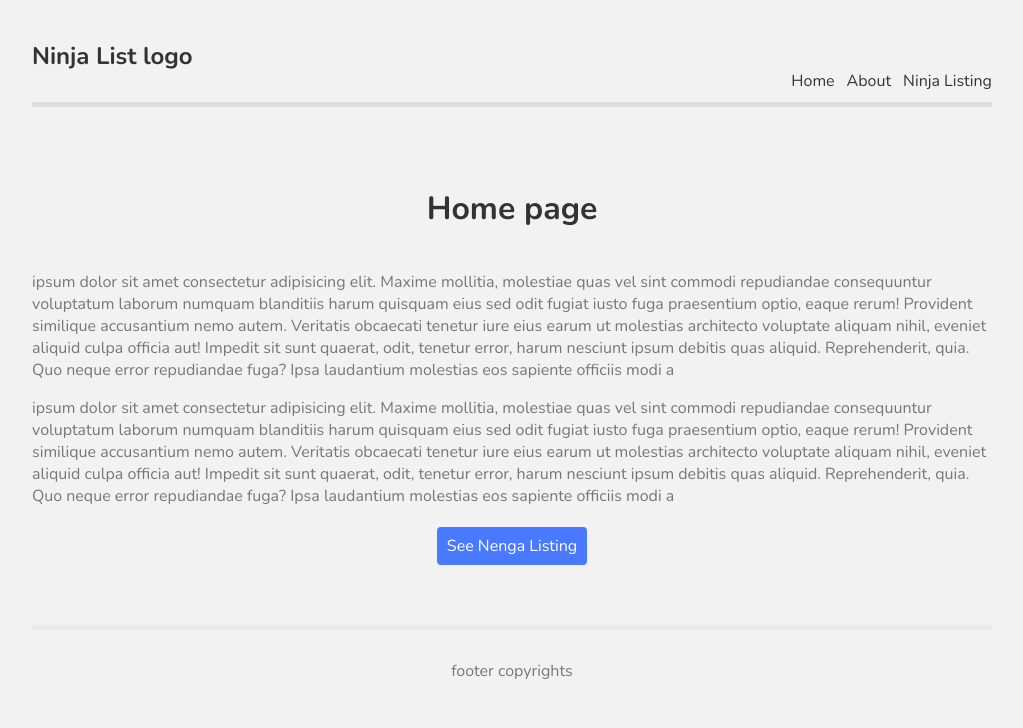
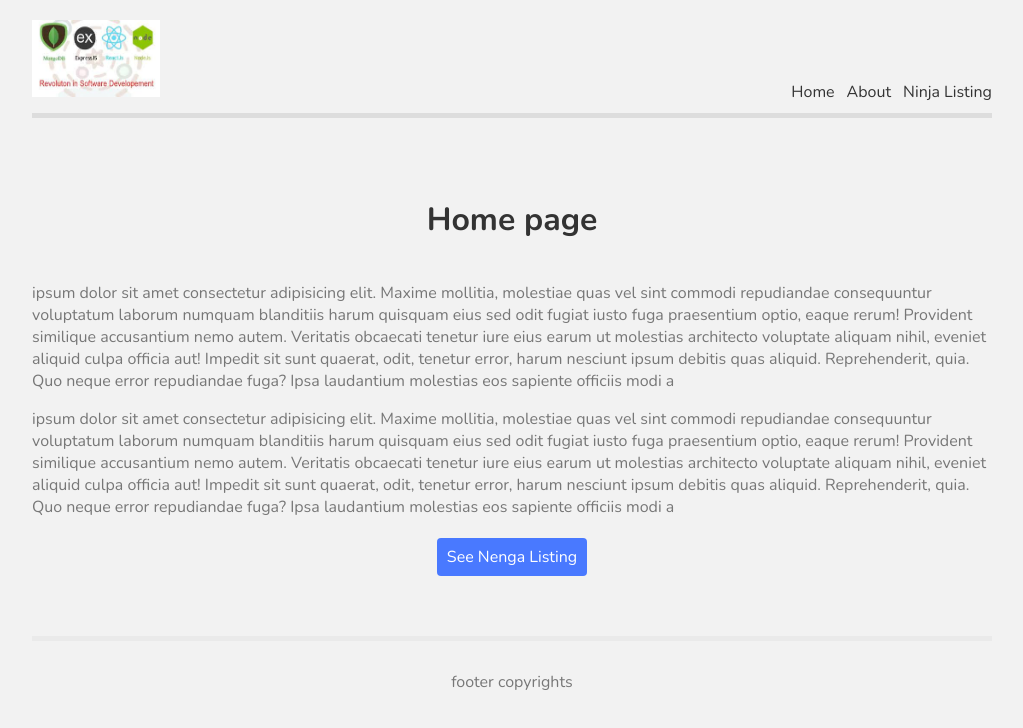
Before and after one commit to ahmedibrahimhassan654/ninjalist, a Next.js app: page / in a window 1280 px wide. Shown: the top 728 px of the page, without its empty margins (128-1151 px from the left). Built offline with nearby package versions, Linux system fonts and the light colour scheme.

Commit message:
add image next js component

```diff
--- a/components/Navbar.js
+++ b/components/Navbar.js
@@ -1,10 +1,11 @@
 import React from "react";
 import Link from "next/link";
+import Image from "next/image";
 const Navbar = () => {
   return (
     <nav>
       <div className="logo">
-        <h1>Ninja List logo</h1>
+        <Image src="/logo.jpg" width={128} height={77} />
       </div>
       <Link href="/">
         <a>Home</a>
```
Also changed, not shown: pages/404.js (+9 -1 lines), public/logo.jpg (added).
